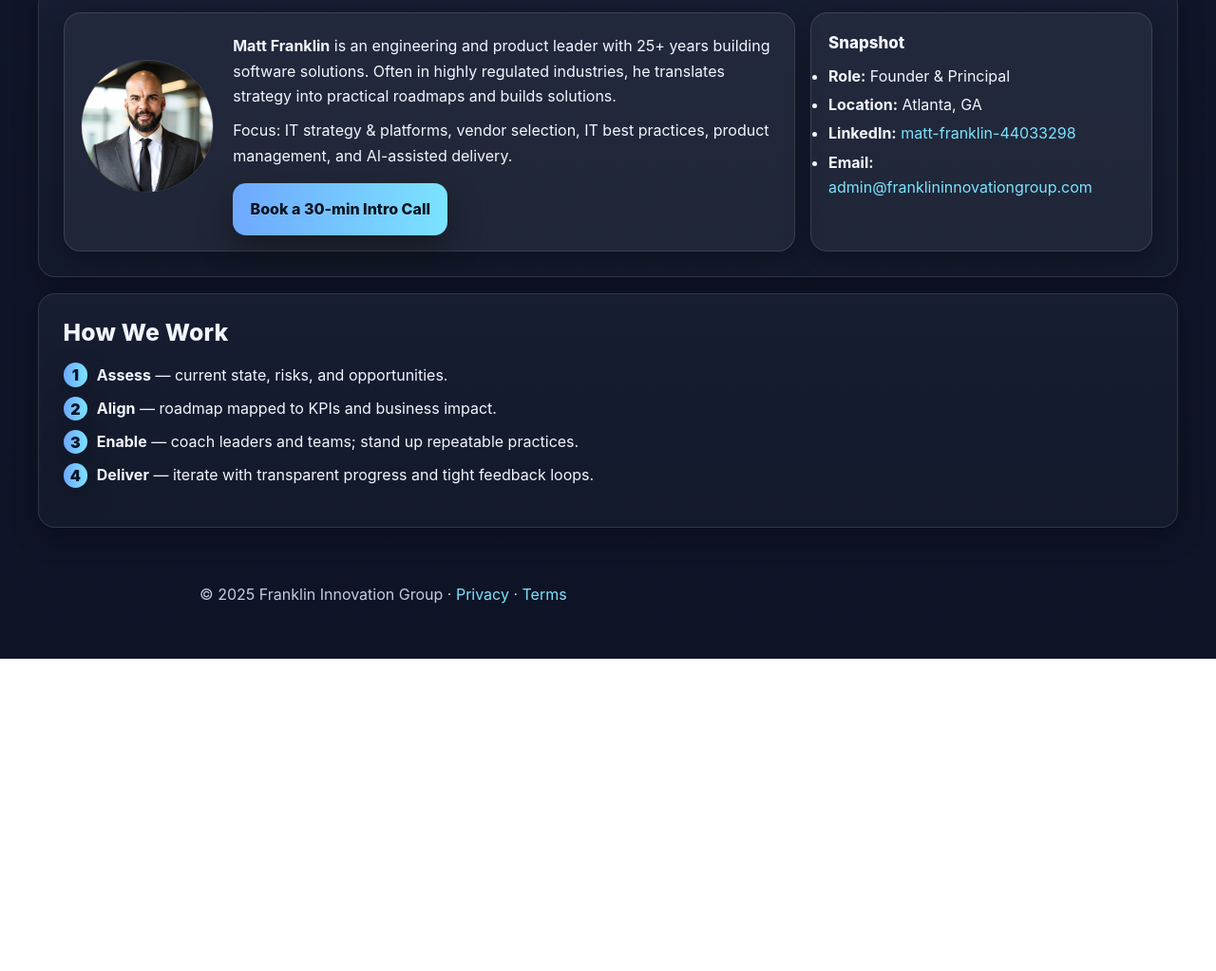
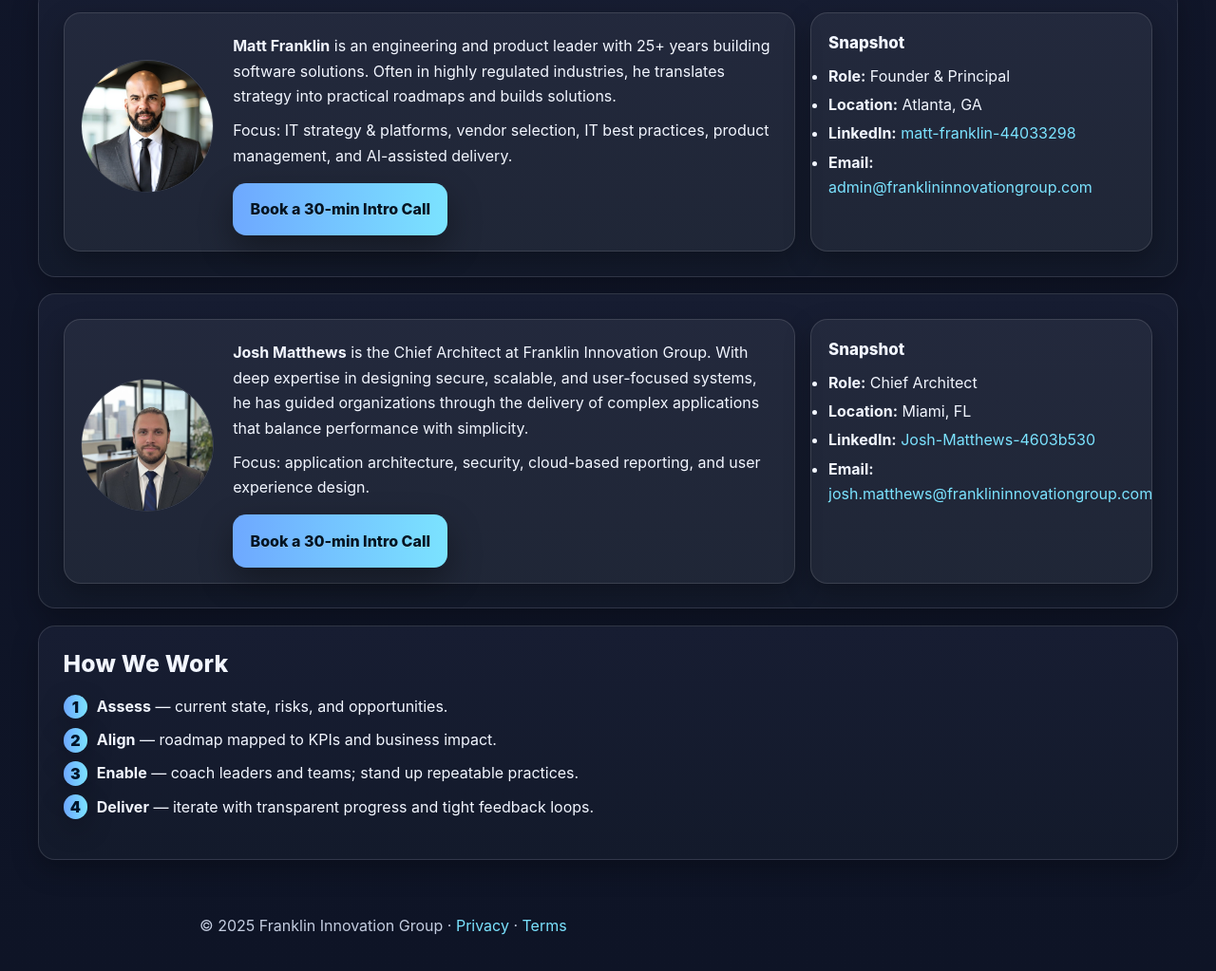
Before and after one commit to mattfranklin1029-prog/fig-site, a website: page public/about.html in a window 1280 px wide. Shown: the part 791-1814 px from the top of the page at 95% size. Before the commit the page ends 1485 px from the top, so only its background shows below. Drawn offline with Linux system fonts and the light colour scheme.

Commit message:
updated bio card added Josh styling

```diff
--- a/public/about.html
+++ b/public/about.html
@@ -89,6 +89,33 @@
   </aside>
 </section>
 
+<section class="bio">
+  <div class="bio-flex">
+    <div class="profile-img">
+      <img src="/img/Josh.jpg" alt="Josh Matthews">
+    </div>
+    <div class="bio-content">
+      <p><strong>Josh Matthews</strong> is the Chief Architect at Franklin Innovation Group. With deep expertise in designing secure, scalable, and user-focused systems, he has guided organizations through the delivery of complex applications that balance performance with simplicity.</p>
+      <p>Focus: application architecture, security, cloud-based reporting, and user experience design.</p>
+      <a class="cta" href="/contact.html">Book a 30-min Intro Call</a>
+    </div>
+  </div>
+
+  <aside class="bio-card">
+    <h3>Snapshot</h3>
+    <ul class="tight">
+      <li><strong>Role:</strong> Chief Architect</li>
+      <li><strong>Location:</strong> Miami, FL</li>
+      <li><strong>LinkedIn:</strong>
+        <a href="https://www.linkedin.com/in/josh-m-4603b530?utm_source=share&utm_campaign=share_via&utm_content=profile&utm_medium=ios_app" target="_blank">Josh-Matthews-4603b530</a>
+      </li>
+      <li><strong>Email:</strong>
+        <a href="mailto:josh.matthews@franklininnovationgroup.com">josh.matthews@franklininnovationgroup.com</a>
+      </li>
+    </ul>
+  </aside>
+</section>
+
 
     <section>
       <h2>How We Work</h2>
--- a/public/style.css
+++ b/public/style.css
@@ -310,6 +310,9 @@
 .bio .tight{ margin:.35rem 0 0; padding-left:0 }
 .bio .tight li{ margin:.25rem 0 }
 
+
+
+
 /* ---------- Contact page polish ---------- */
 .contact-wrap{
   border-radius:22px; padding:1.25rem;
```
Also changed, not shown: public/img/Josh.jpg (added), public/tw.css.
